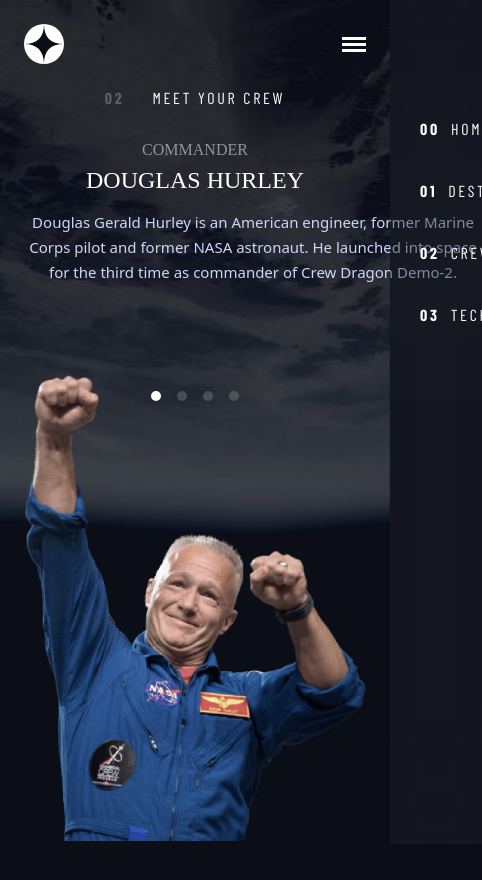
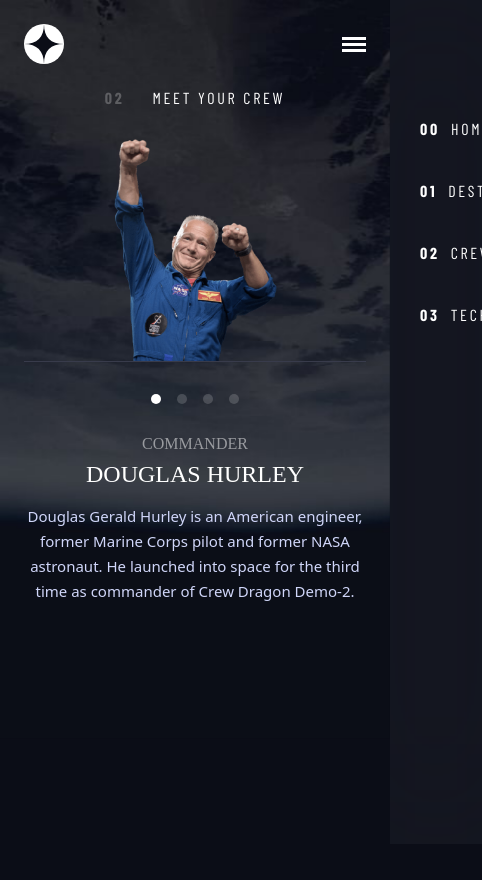
Before and after one commit to GooTaLK/FM_Space-tourism-website, a Next.js app: page /crew in a window 390 px wide. Shown: the top 880 px of the page, 482 px wide, since content can reach past the window. Built offline with nearby package versions, Linux system fonts and the light colour scheme; a web font is replaced by a local one.

Commit message:
Feat: Add crew page mobile styles

```diff
--- a/components/crewCard/crewCard.module.css
+++ b/components/crewCard/crewCard.module.css
@@ -43,7 +43,6 @@
   }
 
   .image {
-    position: absolute;
     top: calc(100% + 90px);
     bottom: auto;
     left: 0;
@@ -67,3 +66,29 @@
     margin-inline: auto;
   }
 }
+
+@media (max-width: 767px) {
+  .container {
+    padding-top: 0;
+  }
+
+  .image {
+    position: relative;
+    margin-top: 22px;
+    margin-bottom: 74px;
+    box-shadow: 0 1px #383b4b;
+  }
+
+  .image picture {
+    height: 222px;
+  }
+
+  .image img {
+    width: auto;
+    height: 100%;
+  }
+
+  .bio {
+    width: 100%;
+  }
+}
--- a/pages/crew/Crew.module.css
+++ b/pages/crew/Crew.module.css
@@ -49,3 +49,13 @@
     gap: 16px;
   }
 }
+
+@media (max-width: 767px) {
+  .container {
+    padding-bottom: 104px;
+  }
+
+  .nav {
+    transform: translateY(287px);
+  }
+}
```
